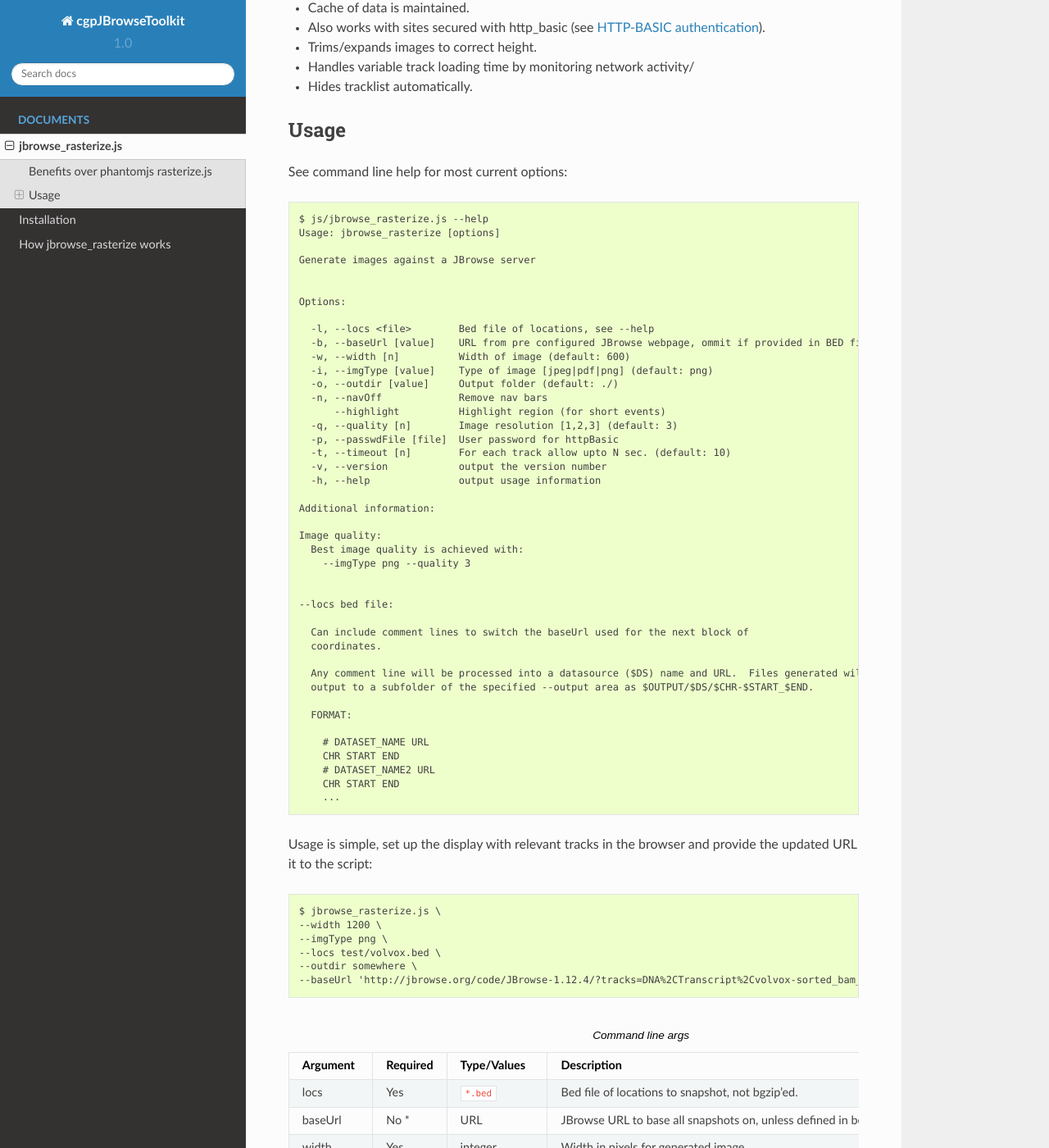
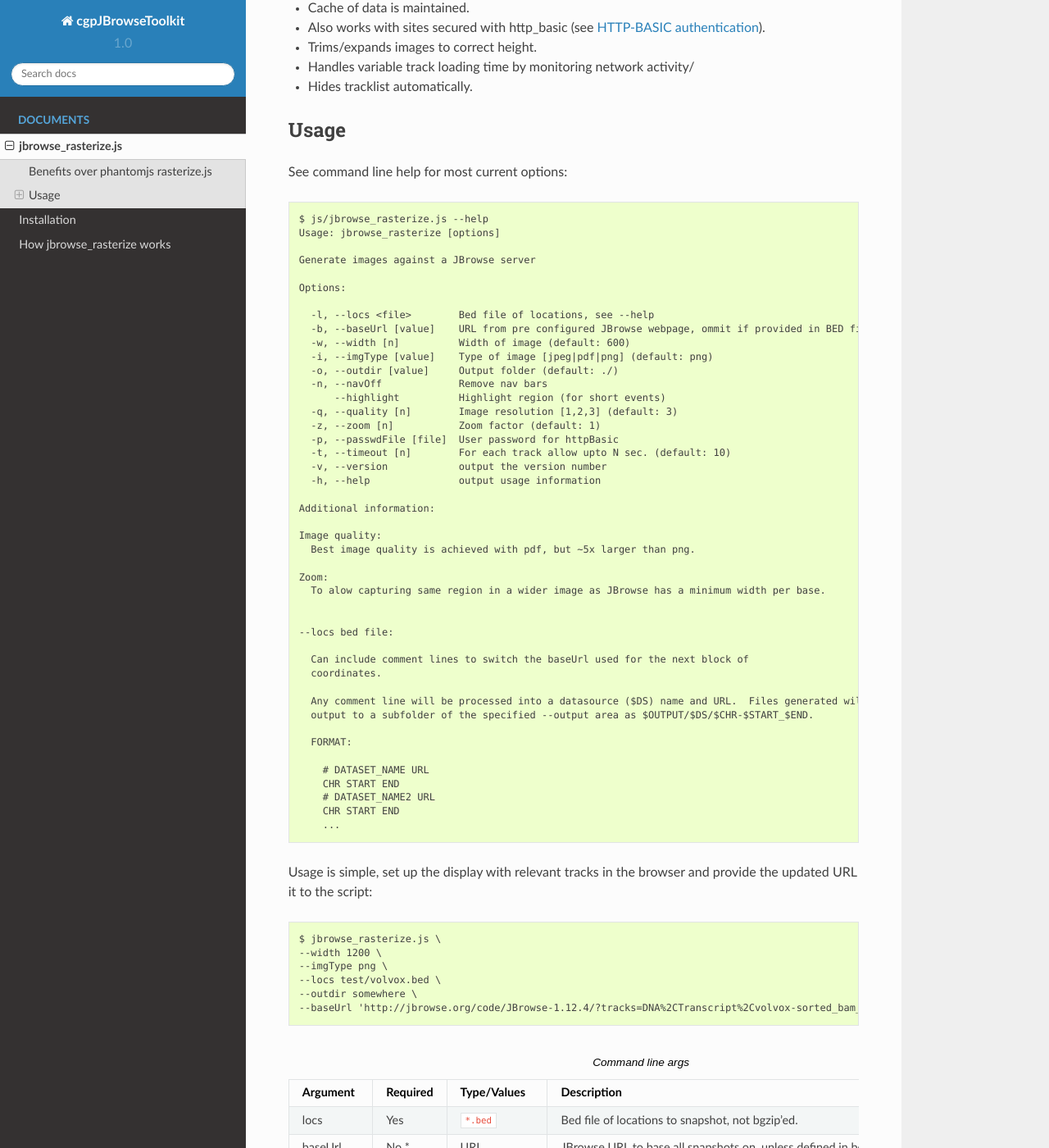
Before and after one commit to cancerit/cgpJBrowseToolkit, a Sphinx documentation site: the page built from docs/source/jbrowse_rasterize.rst, in a window 1280 px wide and 1400 px high, scrolled down 338 px. Shown: the whole window at 82% size. Built offline with Sphinx 7.4.7 and the Read the Docs theme 2.0.0, drawn with Linux system fonts in a browser that asks for light colours; some of the changed text lies outside the part shown.

Commit message:
Adds zoom factor

```diff
--- a/docs/source/jbrowse_rasterize.rst
+++ b/docs/source/jbrowse_rasterize.rst
@@ -26,7 +26,6 @@ See command line help for most current options::
 
   Generate images against a JBrowse server
 
-
   Options:
 
     -l, --locs <file>        Bed file of locations, see --help
@@ -37,6 +36,7 @@ See command line help for most current options::
     -n, --navOff             Remove nav bars
         --highlight          Highlight region (for short events)
     -q, --quality [n]        Image resolution [1,2,3] (default: 3)
+    -z, --zoom [n]           Zoom factor (default: 1)
     -p, --passwdFile [file]  User password for httpBasic
     -t, --timeout [n]        For each track allow upto N sec. (default: 10)
     -v, --version            output the version number
@@ -45,8 +45,10 @@ See command line help for most current options::
   Additional information:
 
   Image quality:
-    Best image quality is achieved with:
-      --imgType png --quality 3
+    Best image quality is achieved with pdf, but ~5x larger than png.
+
+  Zoom:
+    To alow capturing same region in a wider image as JBrowse has a minimum width per base.
 
 
   --locs bed file:
@@ -64,6 +66,7 @@ See command line help for most current options::
       # DATASET_NAME2 URL
       CHR START END
       ...
+
 
 Usage is simple, set up the display with relevant tracks in the browser and provide the updated URL it to the script::
 
@@ -87,7 +90,8 @@ Usage is simple, set up the display with relevant tracks in the browser and prov
    navOff       No        N/A               Presence causes the navigation panel to be excluded.
    highlight    No        N/A               Highlights the targeted range, for use with short
                                             events where JBrowse pads image.
-   quality      No        1,2,3             Resolution of image, 3 = best
+   quality      No        1,2,3             Resolution of image, 3 = best.
+   zoom         No        float             Increase the zoom as you would in browser (scales width).
    passwdFile   No        path              Path to file containing password (**please secure**).
    timeout      No        integer           Extends the default MAX timeout per track.
    version      No        N/A               Output version of script and exit when found.
```
Also changed, not shown: .travis.yml, 1 other file.
